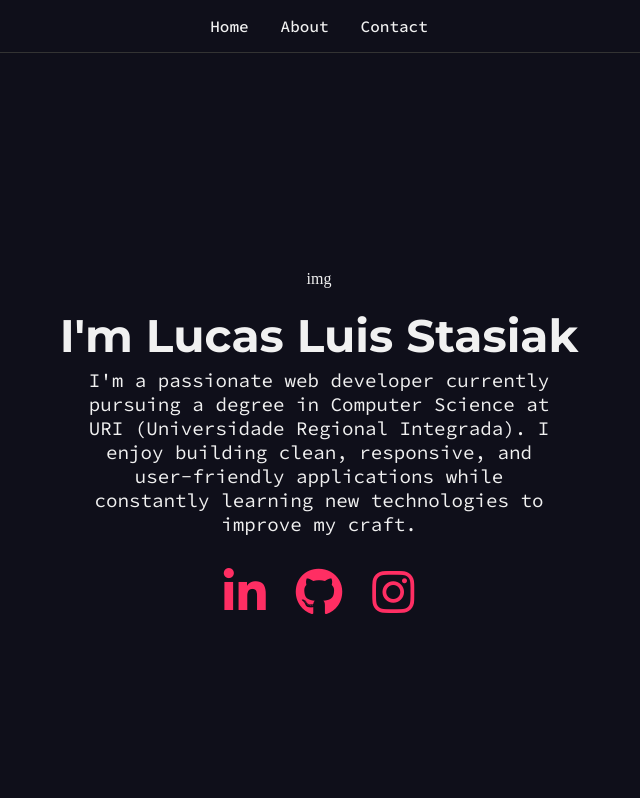
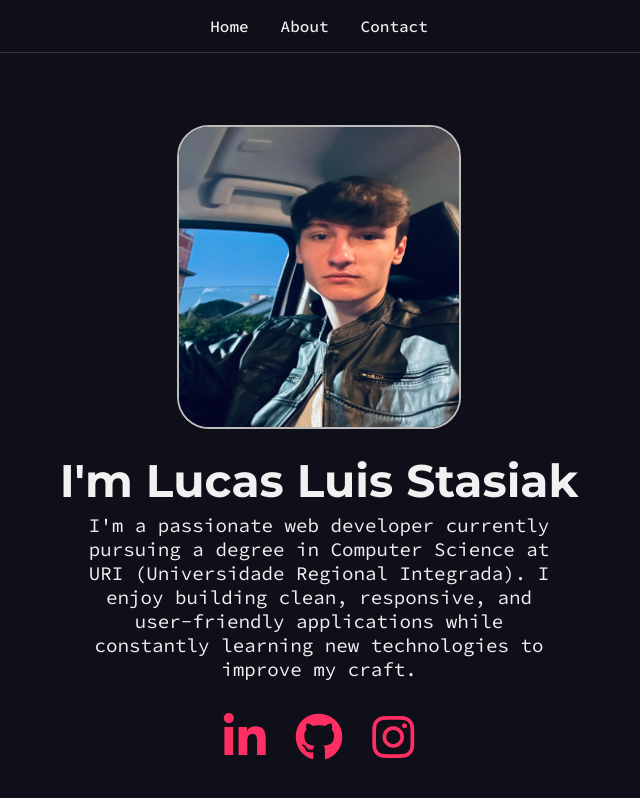
Before and after one commit to Lucas-Stasiak/Portifolio, a plain HTML site: page index.html in a window 1280 px wide. Shown: the whole page, without its empty margins (321-961 px from the left). Drawn offline with Linux system fonts and the light colour scheme.

Commit message:
Foto perfil

```diff
--- a/about.css
+++ b/about.css
@@ -25,7 +25,7 @@ body {
     width: 50%;
     height: 100%;
     background-color: var(--bg-color);
-    margin-top: 100px; /* Compensa a altura do header fixo */
+    margin-top: 100px;
 }
 
 header {
@@ -48,8 +48,8 @@ header {
 
 .navbar {
     display: flex;
-    flex-direction: column; /* Empilha logo e nav-links */
-    align-items: center;    /* Centraliza horizontalmente */
+    flex-direction: column;
+    align-items: center;
     gap: 0.5rem;
 }
 
@@ -144,6 +144,7 @@ header {
 .Projetos p {
 font-size: 1em;
 margin-top: 20px;
+margin-bottom: 20px;
 }
 
 .Projeto2 {
--- a/contact.css
+++ b/contact.css
@@ -8,7 +8,7 @@
 
 body {
     display: flex;
-    justify-content: center;
+    justify-content: baseline;
     flex-direction: column;
     align-items: center;
     width: 100%;
@@ -25,7 +25,7 @@ body {
     width: 50%;
     height: 100%;
     background-color: var(--bg-color);
-    margin-top: 100px; /* Compensa a altura do header fixo */
+    margin-top: 100px;
 }
 
 header {
@@ -48,8 +48,8 @@ header {
 
 .navbar {
     display: flex;
-    flex-direction: column; /* Empilha logo e nav-links */
-    align-items: center;    /* Centraliza horizontalmente */
+    flex-direction: column;
+    align-items: center;
     gap: 0.5rem;
 }
 
--- a/index.html
+++ b/index.html
@@ -30,7 +30,9 @@
 
         <div class="container">
 
-            <div class="img">img</div>
+            <div class="img">
+                <img src="imgs/WhatsApp Image 2025-06-10 at 17.34.48 (1).jpeg" alt="">
+            </div>
             <div class="TituloNome"> <h2>I'm Lucas Luis Stasiak</h2></div>
             <div class="TextoPrincipal">
                 <p>I'm a passionate web developer currently pursuing a degree in Computer Science at URI
--- a/style.css
+++ b/style.css
@@ -25,7 +25,7 @@ body {
     width: 50%;
     height: 100%;
     background-color: var(--bg-color);
-    margin-top: 100px; /* Compensa a altura do header fixo */
+    margin-top: 100px;
 }
 
 header {
@@ -124,3 +124,10 @@ header {
     margin: 0;
     padding: 0;
 }
+
+.container img {
+    width: 280px;
+    height: 300px;
+    border-radius: 2em;
+    border: 2px #bdbdbd solid;
+}
```
Also changed, not shown: imgs/WhatsApp Image 2025-06-10 at 17.34.48 (1).jpeg (added), imgs/WhatsApp Image 2025-06-10 at 17.34.48.jpeg (added).
